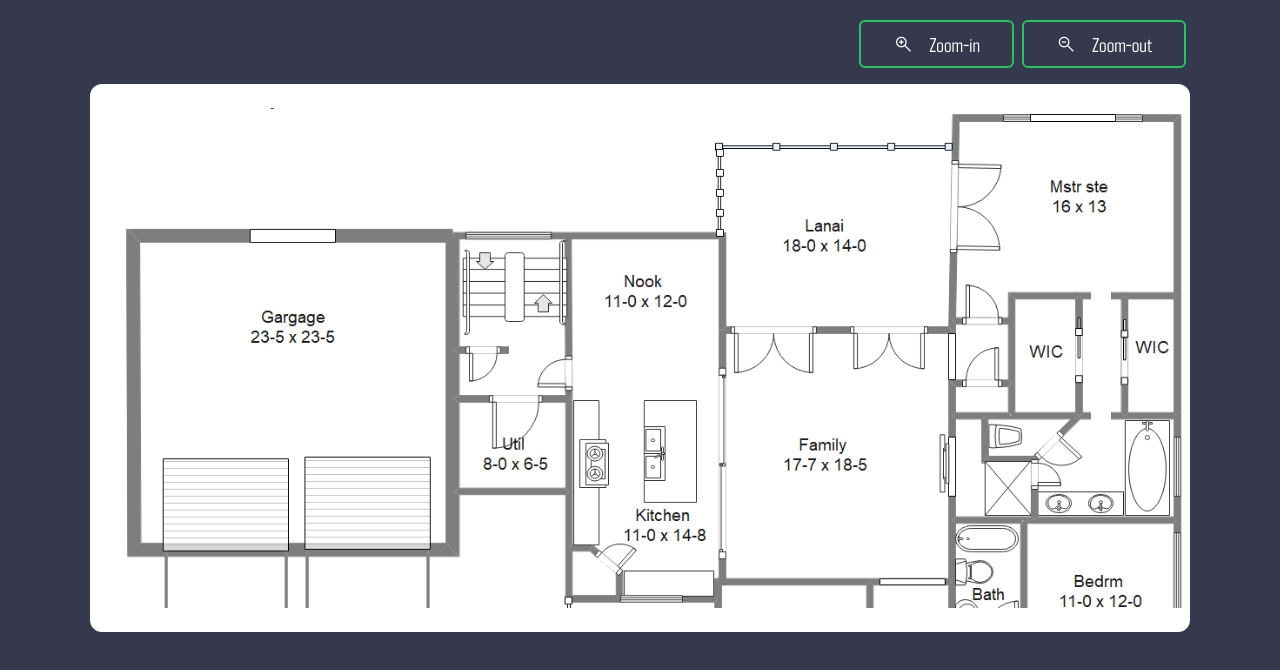
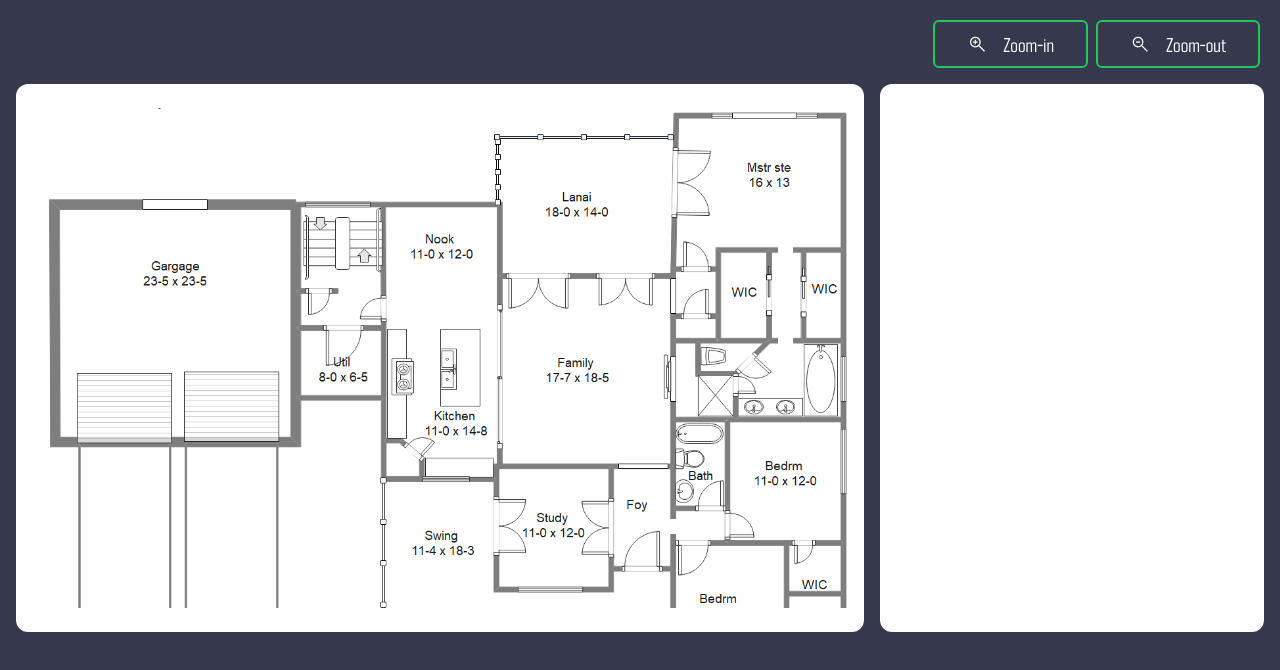
Before and after one commit to FarzeenZainab/snap-lens, a Next.js app: page / in a window 1280 px wide. Shown: the top 670 px of the page. Built offline with nearby package versions, Linux system fonts and the light colour scheme.

Commit message:
moved tags state from component to index

```diff
--- a/components/base/Canvas.js
+++ b/components/base/Canvas.js
@@ -1,17 +1,13 @@
-import React, {
-  useRef,
-  forwardRef,
-  useEffect,
-  useState,
-  useCallback,
-} from "react";
+import React, { useRef, forwardRef, useEffect, useState } from "react";
 import TagList from "./TagList";
 import styles from "../styles/canvas.module.css";
 
-const Canvas = forwardRef(function ({ height, width }, ref) {
+const Canvas = forwardRef(function (
+  { height, width, handleNewTag, tags, setTags },
+  ref
+) {
   const canvasRef = useRef(null);
   const [start, setStart] = useState({});
-  const [tags, setTags] = useState([]);
   const [isDrawing, setIsDrawing] = useState(false);
 
   useEffect(() => {
@@ -38,17 +34,18 @@ const Canvas = forwardRef(function ({ height, width }, ref) {
   function endRect(e) {
     if (isDrawing) {
       let { x, y } = getMousePos(canvasRef.current, e);
-      setTags([
-        ...tags,
-        {
-          id: tags.length + 1,
-          x: start.x,
-          y: start.y,
-          width: x - start.x,
-          height: y - start.y,
-        },
-      ]);
+      const newTag = {
+        id: tags.length + 1,
+        x: start.x,
+        y: start.y,
+        width: x - start.x,
+        height: y - start.y,
+      };
+      setTags([...tags, newTag]);
       setIsDrawing(false);
+
+      // lift up newly added tag
+      handleNewTag(newTag);
     }
   }
 
@@ -60,14 +57,6 @@ const Canvas = forwardRef(function ({ height, width }, ref) {
 
     // clear everthing from the canvas
     context.clearRect(0, 0, canvas.width, canvas.height);
-
-    // render all tags
-    // tags.forEach((tag) => {
-    //   context.beginPath();
-    //   context.rect(tag.x, tag.y, tag.width, tag.height);
-    //   context.strokeStyle = "blue";
-    //   context.stroke();
-    // });
   }
 
   // moving action
--- a/components/base/ImageArea.js
+++ b/components/base/ImageArea.js
@@ -21,18 +21,6 @@ const ImageArea = forwardRef(function ImageArea(props, ref) {
   // states
   const [imgWidth, setImgWidth] = useState();
   const [height, setHeight] = useState();
-
-  // tags' list
-  const [tags, setTags] = useState([
-    {
-      id: 1,
-      title: "Garage Area Size (23-5 x 23-5)",
-      xPosition: 108,
-      yPosition: 252,
-      width: 100,
-      height: 300,
-    },
-  ]);
 
   // on first render
   useEffect(() => {
@@ -73,9 +61,25 @@ const ImageArea = forwardRef(function ImageArea(props, ref) {
     zoomOut: zoomOut,
   }));
 
+  // newTag
+  const handleNewTag = (tag) => {
+    console.log(tag);
+  };
+
   return (
-    <div className={`${styles["image-area-container"]}`} ref={imgContainerRef}>
-      <Canvas height={height} width={imgWidth} ref={canvasRef} />
+    <>
+      <div
+        className={`${styles["image-area-container"]} ${props.className}`}
+        ref={imgContainerRef}
+      >
+        <Canvas
+          height={height}
+          width={imgWidth}
+          ref={canvasRef}
+          handleNewTag={handleNewTag}
+          tags={props.tags}
+          setTags={props.setTags}
+        />
         <img
           ref={imageRef}
           src="/images/floor-plan.png"
@@ -88,6 +92,7 @@ const ImageArea = forwardRef(function ImageArea(props, ref) {
           }}
         />
       </div>
+    </>
   );
 });
 
--- a/components/base/TagItem.js
+++ b/components/base/TagItem.js
@@ -13,9 +13,7 @@ function TagItem({ id, xPosition, yPosition, width, height, title }) {
         width: width,
         height: height,
       }}
-    >
-      <p className={styles.title}>{title ? title : "Tag title goes here"}</p>
-    </div>
+    ></div>
   );
 }
 
--- a/components/base/TagList.js
+++ b/components/base/TagList.js
@@ -9,7 +9,6 @@ function TagList({ tagList }) {
           <TagItem
             key={tag.id}
             id={tag.id}
-            title={tag.title}
             width={tag.width}
             height={tag.height}
             xPosition={tag.x}
--- a/components/styles/tagItem.module.css
+++ b/components/styles/tagItem.module.css
@@ -1,7 +1,7 @@
 .tag {
   /* width-height and position should come from props */
   /* remove width */
-  @apply w-[150px] min-h-[150px] bg-green-500 bg-opacity-50 absolute z-10 top-[98px] left-[11px] flex items-center justify-center p-6;
+  @apply bg-green-500 bg-opacity-50 absolute z-10 top-[98px] left-[11px] flex items-center justify-center;
 }
 
 .title {
--- a/pages/index.js
+++ b/pages/index.js
@@ -1,11 +1,11 @@
+import React, { useRef, useState } from "react";
 import Card from "../components/base/Card";
 import ImageArea from "../components/base/ImageArea";
 import Button from "../components/base/Button";
 
-import { useRef } from "react";
-
 export default function Index() {
   const imgArea = useRef();
+  const [tags, setTags] = useState([]);
 
   const zoomIn = () => {
     imgArea.current.zoomIn();
@@ -27,9 +27,12 @@ export default function Index() {
             onClick={zoomOut}
           />
         </div>
-        <Card>
-          <ImageArea ref={imgArea} />
-        </Card>
+        <div className="flex justify-between gap-x-4">
+          <Card className="w-[calc(100%-400px)]">
+            <ImageArea ref={imgArea} tags={tags} setTags={setTags} />
+          </Card>
+          <div className="tags-content"></div>
+        </div>
       </div>
     </div>
   );
--- a/tailwind.css
+++ b/tailwind.css
@@ -39,10 +39,16 @@ body {
 }
 
 .main-layout {
-  @apply max-w-[1100px] mx-auto;
+  @apply max-w-[1300px] mx-auto;
 }
 
 /* heading */
 h1 {
   @apply text-3xl font-bold;
 }
+.container {
+  @apply max-w-full;
+}
+.tags-content {
+  @apply rounded-xl bg-white w-[400px] min-h-[500px];
+}
```
Lines whose indentation alone changed are shown as unchanged.
